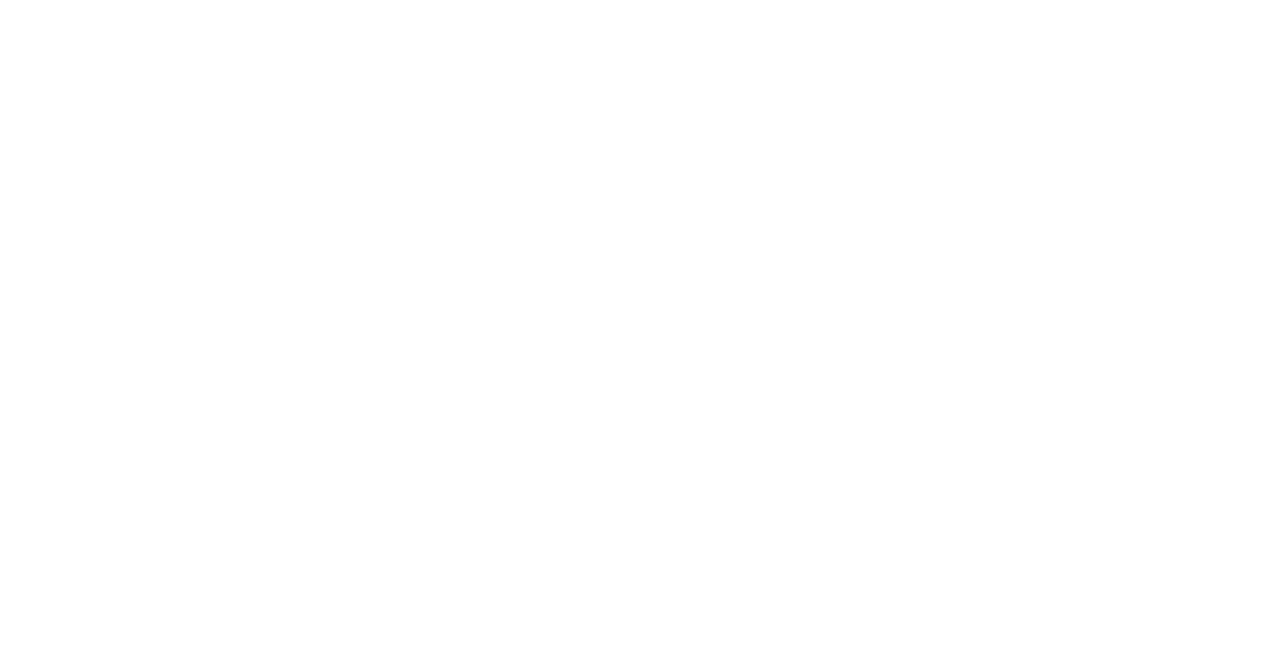
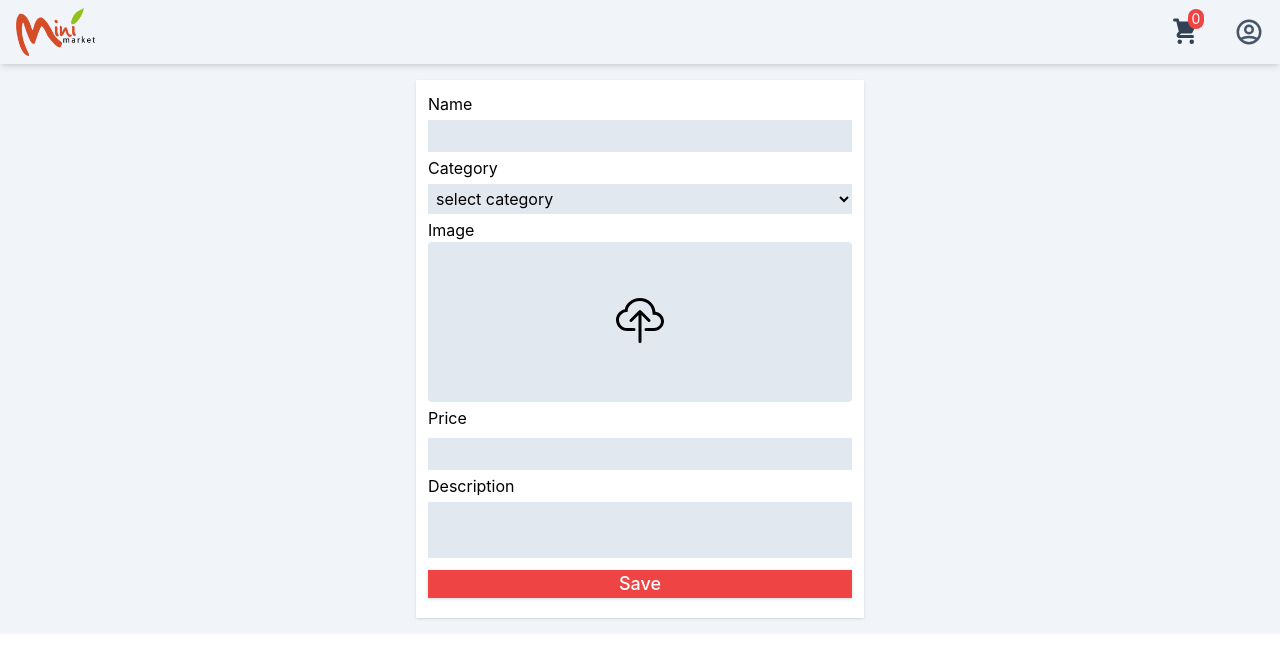
Before and after one commit to firdaussulaiman/Groceryapp, a React (Create React App) app in the folder frontend/: page /newproduct in a window 1280 px wide. Before the commit this address had no page. Shown: the top 672 px of the page. Built offline with nearby package versions, Linux system fonts and the light colour scheme.

Commit message:
checkboxamended

```diff
--- a/frontend/src/Redux/userSlice.js
+++ b/frontend/src/Redux/userSlice.js
@@ -5,9 +5,7 @@ import { createSlice } from "@reduxjs/toolkit";
 
 
 const initialState = {
-
   email: "",
-
 };
 
 export const userSlice = createSlice({
@@ -17,13 +15,9 @@ export const userSlice = createSlice({
     loginRedux: (state, action) => {
       console.log(action.payload.data);
       //   state.user = action.payload.data;
-
-
       state.email = action.payload.data.email;
-
     },
     logoutRedux: (state, action) => {
-
       state.email = "";
     },
   },
--- a/frontend/src/component/Filter.js
+++ b/frontend/src/component/Filter.js
@@ -1,30 +1,65 @@
-import React, { useState } from "react";
+import React, { useState, useEffect } from "react";
 
-const Filter = ({ categories, onSelectCategory }) => {
-  const [selectedCategory, setSelectedCategory] = useState("");
+const Filter = ({ categories, selectedCategory, onSelectCategory }) => {
+  const [selectedCategories, setSelectedCategories] = useState([]);
 
-  const handleCategoryChange = (event) => {
-    const category = event.target.value;
-    setSelectedCategory(category);
-    onSelectCategory(category);
+  // Update selectedCategories when selectedCategory prop changes
+  useEffect(() => {
+    if (selectedCategory) {
+      setSelectedCategories([selectedCategory]);
+    } else {
+      setSelectedCategories([]);
+    }
+  }, [selectedCategory]);
+
+  const handleCategoryChange = (category) => {
+    // Check if the category is already selected, if so, remove it; otherwise, add it.
+    const updatedCategories = selectedCategories.includes(category)
+      ? selectedCategories.filter((c) => c !== category)
+      : [...selectedCategories, category];
+
+    setSelectedCategories(updatedCategories);
+
+    // If all categories are selected, set selectedCategory to an empty string, else set it to the first selected category.
+    const newSelectedCategory =
+      updatedCategories.length === categories.length
+        ? ""
+        : updatedCategories[0];
+
+    onSelectCategory(newSelectedCategory);
   };
 
   return (
     <div className="font-semibold">
-      <label htmlFor="category">Filter by Category:</label>
-      <select
-        id="category"
-        name="category"
-        value={selectedCategory}
-        onChange={handleCategoryChange}
-      >
-        <option value="">All</option>
+      <label className="block mb-2">Filter by Category:</label>
+      <ul className="list-none pl-0">
+        <li className="mb-2">
+          <label className="flex items-center">
+            <input
+              type="checkbox"
+              value=""
+              checked={selectedCategories.length === 0}
+              onChange={() => handleCategoryChange("")}
+              className="mr-2"
+            />
+            All
+          </label>
+        </li>
         {categories.map((category, index) => (
-          <option key={index} value={category}>
-            {category}
-          </option>
+          <li key={index} className="mb-2">
+            <label className="flex items-center">
+              <input
+                type="checkbox"
+                value={category}
+                checked={selectedCategories.includes(category)}
+                onChange={() => handleCategoryChange(category)}
+                className="mr-2"
+              />
+              {category}
+            </label>
+          </li>
         ))}
-      </select>
+      </ul>
     </div>
   );
 };
--- a/frontend/src/component/ProductList.js
+++ b/frontend/src/component/ProductList.js
@@ -4,10 +4,9 @@ import axios from 'axios';
 import { Link } from 'react-router-dom';
 import ProductDetails from '../page/ProductDetails';
 
-const ProductList = ({ selectedCategory }) => {
+const ProductList = ({ selectedCategory, selectedPriceRange }) => {
   const [products, setProducts] = useState([]);
   const [selectedProduct, setSelectedProduct] = useState(null);
-
 
   useEffect(() => {
     // Define the URL of your server
@@ -23,29 +22,33 @@ const ProductList = ({ selectedCategory }) => {
         console.error('Error fetching product data:', error);
       });
   }, []);
-  useEffect(() => {
-    products.forEach(product => {
-      console.log("_id:", product._id);
-    });
-  }, [products]);
+
   const handleProductClick = productId => {
     setSelectedProduct(productId);
   };
 
-  // Define filteredProducts early in the function scope
-  const filteredProducts = selectedCategory
-    ? products.filter(product => product.category === selectedCategory)
-    : products;
+  // Define filteredProducts based on selectedCategory and selectedPriceRange
+  const filteredProducts = products.filter(product => {
+    const categoryMatch = !selectedCategory || product.category === selectedCategory;
 
-  // Log selectedCategory and filteredProducts for debugging
-  useEffect(() => {
-    console.log("Filtered Products:", filteredProducts);
-  }, [selectedCategory, filteredProducts]);
+    // Define price range comparisons based on selectedPriceRange
+    let priceMatch = true;
+    if (selectedPriceRange === '<10') {
+      priceMatch = product.price < 10;
+    } else if (selectedPriceRange === '<20') {
+      priceMatch = product.price < 20;
+    } else if (selectedPriceRange === '<50') {
+      priceMatch = product.price < 50;
+    }
+
+    // Return true if both categoryMatch and priceMatch are true
+    return categoryMatch && priceMatch;
+  });
 
   return (
     <div className="product-list-container">
-      <div className="grid grid-cols-0 md:grid-cols-2 lg:grid-cols-4 gap-2 p-0 shadow-lg overflow-scroll scrollbar-none mx-auto">
-      {Array.isArray(filteredProducts) && filteredProducts.length > 0 ? (
+      <div className="grid grid-cols-1 md:grid-cols-2 lg:grid-cols-4 gap-2 p-0 shadow-lg overflow-scroll scrollbar-none mx-auto">
+        {Array.isArray(filteredProducts) && filteredProducts.length > 0 ? (
           filteredProducts.map(product => (
             <div
               key={product._id}
--- a/frontend/src/index.js
+++ b/frontend/src/index.js
@@ -10,6 +10,7 @@ import Home from './page/Home';
 import Login from './page/Login';
 import Signup from './page/Signup';
 import ShoppingCart from './page/ShoppingCart';
+import NewProduct from './page/NewProduct';
 import { store } from "./Redux/index";
 import { Provider } from "react-redux";
 
@@ -28,6 +29,7 @@ root.render(
           <Route path="/shoppingcart" element={<ShoppingCart />} />
           <Route path="/signup" element={<Signup />} />
           <Route path="/product/:productId" element={<ProductDetails />} />
+          <Route path="/newproduct" element={<NewProduct />} />
         </Route>
       </Routes>
     </Router>
--- /dev/null
+++ b/frontend/src/page/NewProduct.js
@@ -0,0 +1,120 @@
+import React, { useState } from 'react'
+import { toast } from 'react-hot-toast'
+import {BsCloudUpload} from "react-icons/bs"
+import {ImagetoBase64} from "../Utility/imagetoBase64"
+
+const NewProduct = () => {
+  const [data,setData] = useState({
+    name : "",
+    category : "",
+    image : "",
+    price : "",
+    description : ""
+  })
+
+  const handleOnChange = (e)=>{
+    const {name,value} = e.target
+
+    setData((preve)=>{
+        return{
+          ...preve,
+          [name] : value
+        }
+    })
+
+  }
+
+  const uploadImage = async(e)=>{
+      const data = await ImagetoBase64(e.target.files[0])
+      // console.log(data)
+
+      setData((preve)=>{
+        return{
+          ...preve,
+          image : data
+        }
+      })
+  }
+
+  const handleSubmit = async(e)=>{
+    e.preventDefault()
+    console.log(data)
+
+    const {name,image,category,price} = data
+
+    if(name && image && category && price){
+      const fetchData = await fetch(`${process.env.REACT_APP_SERVER_DOMIN}/uploadProduct`,{
+        method : "POST",
+        headers : {
+          "content-type" : "application/json"
+        },
+        body : JSON.stringify(data)
+      })
+
+      const fetchRes =  await fetchData.json()
+
+      console.log(fetchRes)
+      toast(fetchRes.message)
+
+      setData(()=>{
+        return{
+          name : "",
+          category : "",
+          image : "",
+          price : "",
+          description : ""
+        }
+      })
+    }
+    else{
+      toast("Enter required Fields")
+    }
+
+
+  }
+  return (
+    <div className="p-4">
+       <form className='m-auto w-full max-w-md  shadow flex flex-col p-3 bg-white' onSubmit={handleSubmit}>
+        <label htmlFor='name'>Name</label>
+        <input type={"text"}  name="name" className='bg-slate-200 p-1 my-1' onChange={handleOnChange} value={data.name}/>
+
+        <label htmlFor='category'>Category</label>
+        <select className='bg-slate-200 p-1 my-1' id='category' name='category' onChange={handleOnChange} value={data.category}>
+          <option value={"other"}>select category</option>
+          <option value={"fruits"}>Fruits</option>
+          <option value={"vegetable"}>Vegetable</option>
+          <option value={"icream"}>Icream</option>
+          <option value={"dosa"}>Dosa</option>
+          <option value={"pizza"}>Pizza</option>
+          <option value={"rice"}>rice</option>
+          <option value={"cake"}>Cake</option>
+          <option value={"burger"}>Burger</option>
+          <option value={"panner"}>Panner</option>
+          <option value={"sandwich"}>Sandwich</option>
+        </select>
+
+        <label htmlFor='image'>Image
+        <div  className='h-40 w-full bg-slate-200  rounded flex items-center justify-center cursor-pointer'>
+            {
+              data.image ? <img src={data.image} className="h-full" /> :<span className='text-5xl'><BsCloudUpload/></span>
+            }
+
+
+           <input type={"file"} accept="image/*" id="image" onChange={uploadImage} className="hidden"/>
+        </div>
+        </label>
+
+
+        <label htmlFor='price' className='my-1'>Price</label>
+        <input type={"text"} className='bg-slate-200 p-1 my-1' name='price' onChange={handleOnChange} value={data.price}/>
+
+        <label htmlFor='description'>Description</label>
+        <textarea rows={2} value={data.description} className='bg-slate-200 p-1 my-1 resize-none' name='description' onChange={handleOnChange}></textarea>
+
+        <button className='bg-red-500 hover:bg-red-600 text-white text-lg font-medium my-2 drop-shadow'>Save</button>
+       </form>
+    </div>
+  )
+}
+
+export default NewProduct;
```
